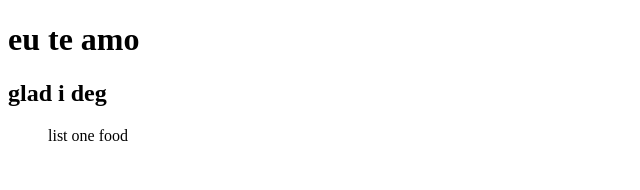
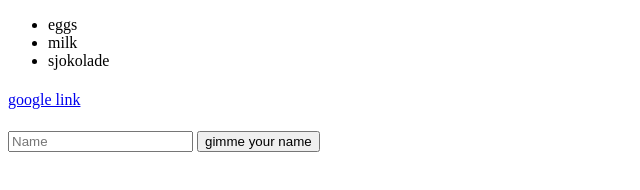
Before and after one commit to ahbakken/JS_tutorial, a plain HTML site: page index.html in a window 1280 px wide. Shown: the whole page, without its empty margins (0-640 px from the left). Drawn offline with Linux system fonts and the light colour scheme.

Commit message:
html changes and css start

```diff
--- a/index.html
+++ b/index.html
@@ -1,15 +1,24 @@
 <!DOCTYPE html>
 <html>
     <head>
-        <title>Eu ta amo mais </title>
+        <title>HTML tutorial</title>
     </head>
     <body>
-        <h1>eu te amo</h1>
-        <h2>glad i deg</h2>
         <ul>
-            list
-            one
-            food
+            <li>eggs</li>
+            <li>milk</li>
+            <li>sjokolade</li>
         </ul>
+        <!---img src="https://i.pinimg.com/originals/fa/41/ac/fa41ace1ab4cde11018a9b224e488806.jpg"--->
+        <h1></h1>
+
+        <div>
+            <a href="https://google.com">google link</a>
+        </div>
+        <h1></h1>
+        <form action="index.html" method="GET">
+            <input type="text" name="name" placeholder="Name">
+            <button type="submit">gimme your name</button>
+        </form>
     </body>
 </html>
```
Also changed, not shown: css.html (added, +12 -0 lines).
